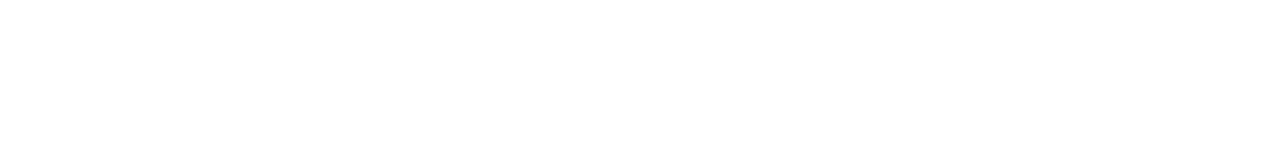
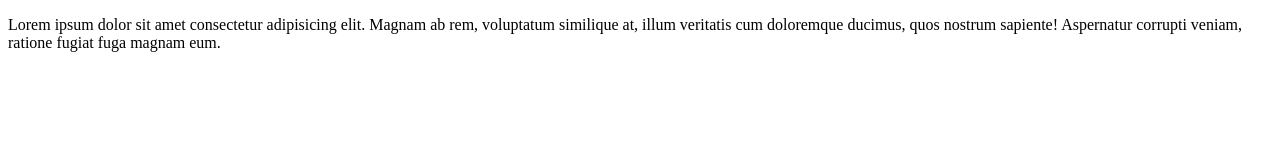
Before and after one commit to asadulislam1122/G3-Architects-website, a plain HTML site: page index.html in a window 1280 px wide. Drawn offline with Linux system fonts and the light colour scheme.

Commit message:
added by G3

```diff
--- a/index.html
+++ b/index.html
@@ -6,6 +6,6 @@
     <title>G3 architects website</title>
 </head>
 <body>
-
+   <p>Lorem ipsum dolor sit amet consectetur adipisicing elit. Magnam ab rem, voluptatum similique at, illum veritatis cum doloremque ducimus, quos nostrum sapiente! Aspernatur corrupti veniam, ratione fugiat fuga magnam eum.</p>
 </body>
 </html>
```
